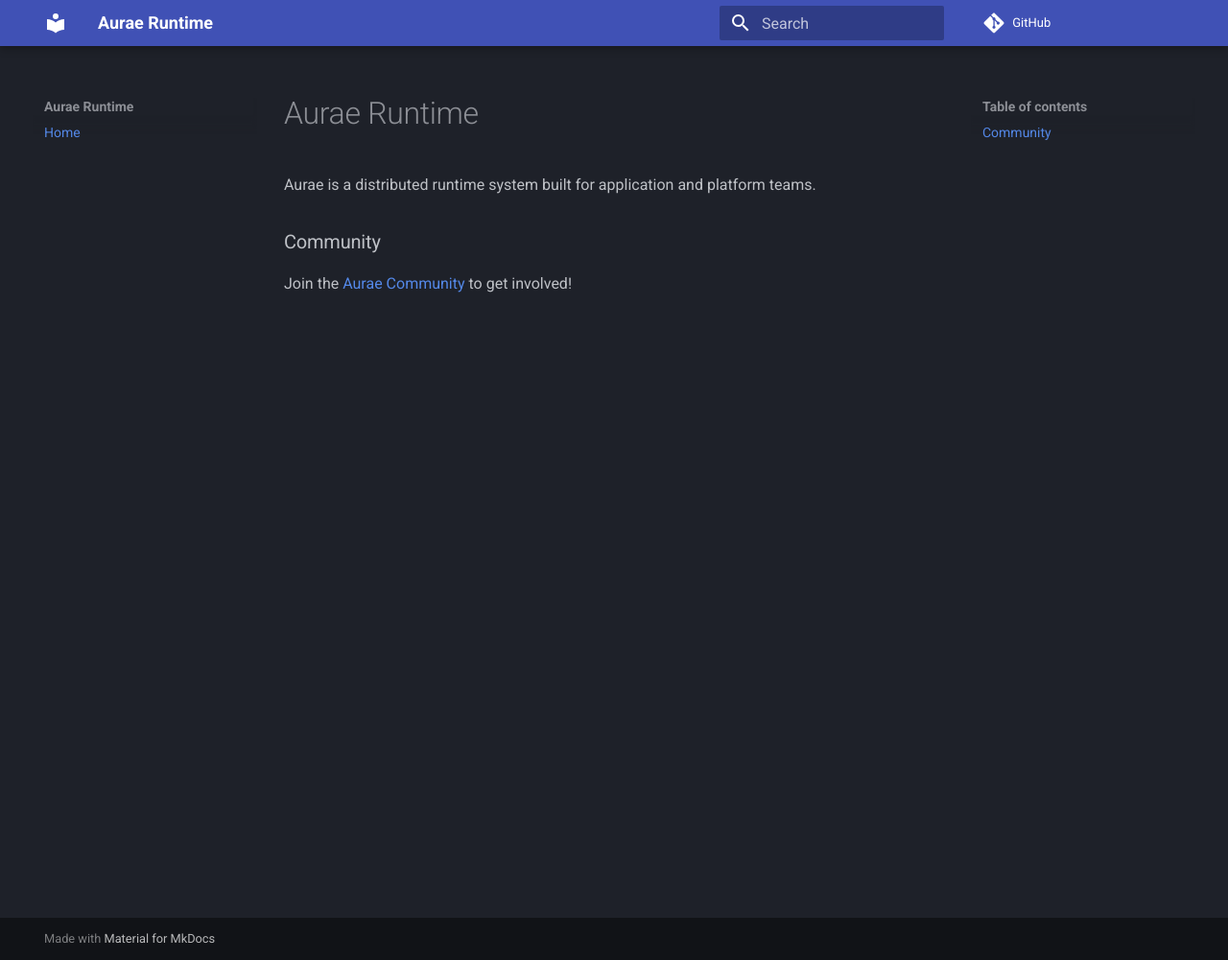
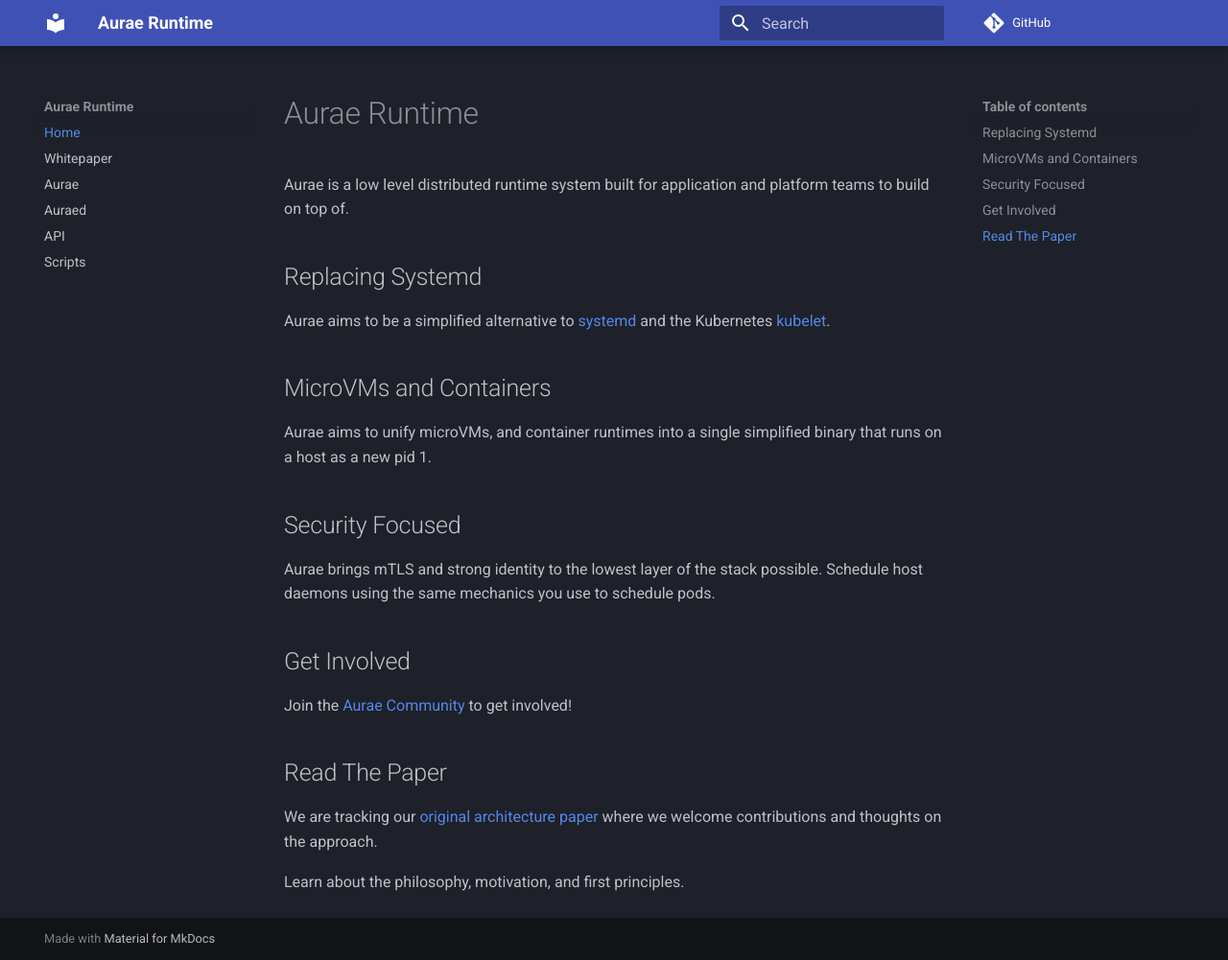
Before and after one commit to aurae-runtime/aurae.io, an MkDocs documentation site: the page built from docs/index.md, in a window 1280 px wide and 1001 px high. Shown: the whole window at 96% size. Built offline with MkDocs 1.6.1 and Material for MkDocs 9.7.7, drawn with Linux system fonts in a browser that asks for light colours; comment, search, counter and statistics services are not loaded.

Commit message:
Automatic commit from github.com/kris-nova/bin
Signed-off-by: Kris Nóva <kris@nivenly.com>

```diff
--- a/docs/index.md
+++ b/docs/index.md
@@ -1,8 +1,27 @@
 Aurae Runtime
 ========
 
-Aurae is a distributed runtime system built for application and platform teams.
+Aurae is a low level distributed runtime system built for application and platform teams to build on top of.
 
-### Community
+## Replacing Systemd
+
+Aurae aims to be a simplified alternative to [systemd](https://www.freedesktop.org/wiki/Software/systemd/) and the Kubernetes [kubelet](https://github.com/kubernetes/kubelet).
+
+## MicroVMs and Containers
+
+Aurae aims to unify microVMs, and container runtimes into a single simplified binary that runs on a host as a new pid 1.
+
+## Security Focused
+
+Aurae brings mTLS and strong identity to the lowest layer of the stack possible.
+Schedule host daemons using the same mechanics you use to schedule pods.
+
+## Get Involved
 
 Join the [Aurae Community](https://github.com/aurae-runtime/community) to get involved!
+
+## Read The Paper
+
+We are tracking our [original architecture paper](https://docs.google.com/document/d/1dA591eipsgWeAlaSwbYNQtAQaES243IIqXPAfKhJSjU/edit#) where we welcome contributions and thoughts on the approach.
+
+Learn about the philosophy, motivation, and first principles.
--- a/mkdocs.yml
+++ b/mkdocs.yml
@@ -4,6 +4,14 @@
 
 nav:
   - Home: index.md
+  - Whitepaper: https://docs.google.com/document/d/1dA591eipsgWeAlaSwbYNQtAQaES243IIqXPAfKhJSjU/edit#
+  - Aurae: https://github.com/aurae-runtime/aurae
+  - Auraed: https://github.com/aurae-runtime/auraed
+  - API: https://github.com/aurae-runtime/api
+  - Scripts: https://github.com/aurae-runtime/scripts
+
+
+
 
 theme:
   name: material
```
